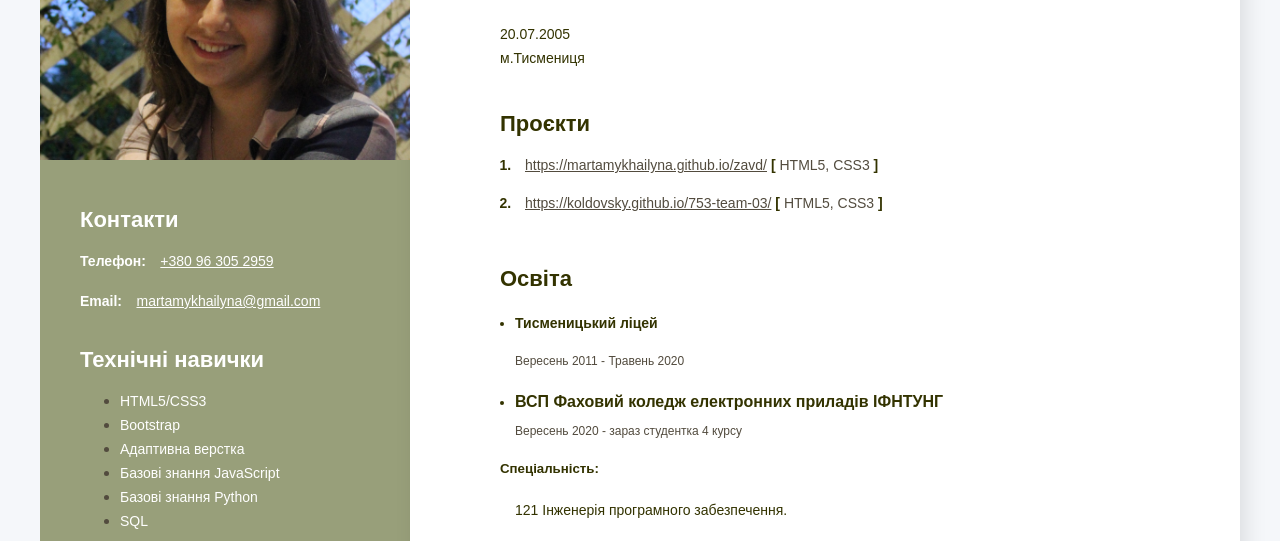
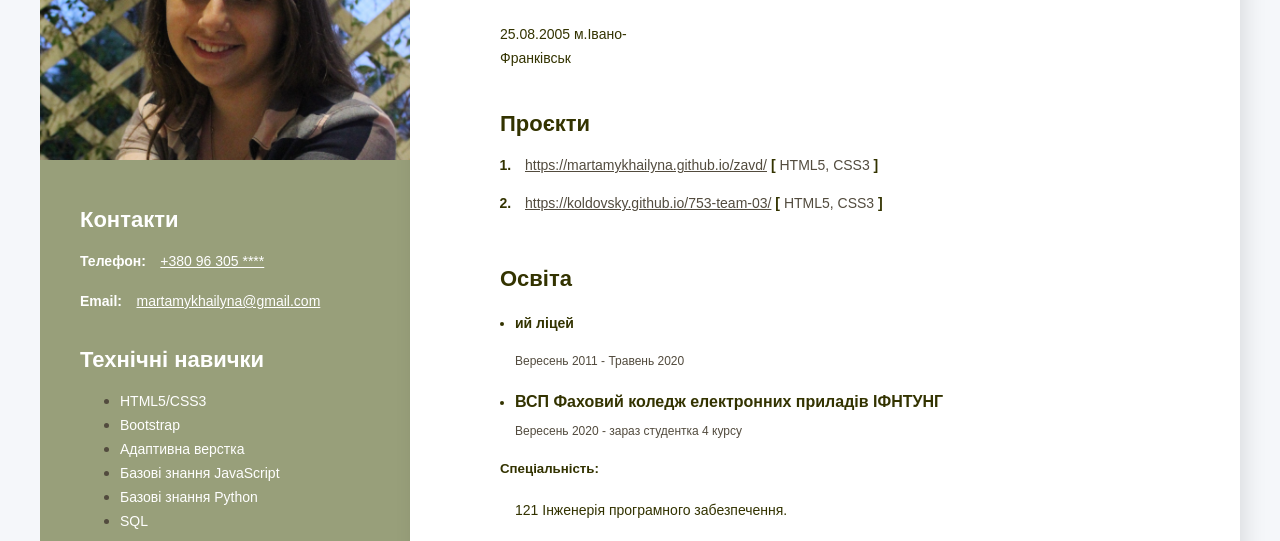
Before and after one commit to MartaMykhailyna/resume, a plain HTML site: page index.html in a window 1280 px wide. Shown: the part 208-749 px from the top of the page. Drawn offline with Linux system fonts and the light colour scheme.

Commit message:
some changes

```diff
--- a/index.html
+++ b/index.html
@@ -16,8 +16,8 @@
         <section class="about">
             <h1 class="about__name">Марта Михайлина</h1>
             <p class="about__description">
-                20.07.2005
-                м.Тисмениця
+                25.08.2005
+                м.Івано-Франківськ
             </p></section>
         <!--Projects-->
         <section class="projects">
@@ -45,7 +45,7 @@
             <!--Education1-->
             <div class="education__list-container">
                 <ul class="education__list main-content__list">
-                    <li class="education__list-item main-content__list-item"><h4 class="education-position">Тисменицький
+                    <li class="education__list-item main-content__list-item"><h4 class="education-position"> ий
                         ліцей</h4>
                         <p class="period"> Вересень 2011 - Травень 2020 </p></li>
                 </ul>
@@ -95,7 +95,7 @@
             <h3 class="sidebar__title">Контакти</h3>
             <div>
                 <p><span class="contact__type">Телефон:</span>
-                    <a href="mailto:+380963052959" class="contact-link">+380 96 305 2959</a></p>
+                    <a href="mailto:+38096305****" class="contact-link">+380 96 305 ****</a></p>
                 <p>
                     <span class="contact__type">Email:</span>
                     <a href="mailto:martamykhailyna@gmail.com" class="contact-link">martamykhailyna@gmail.com</a></p>
```
